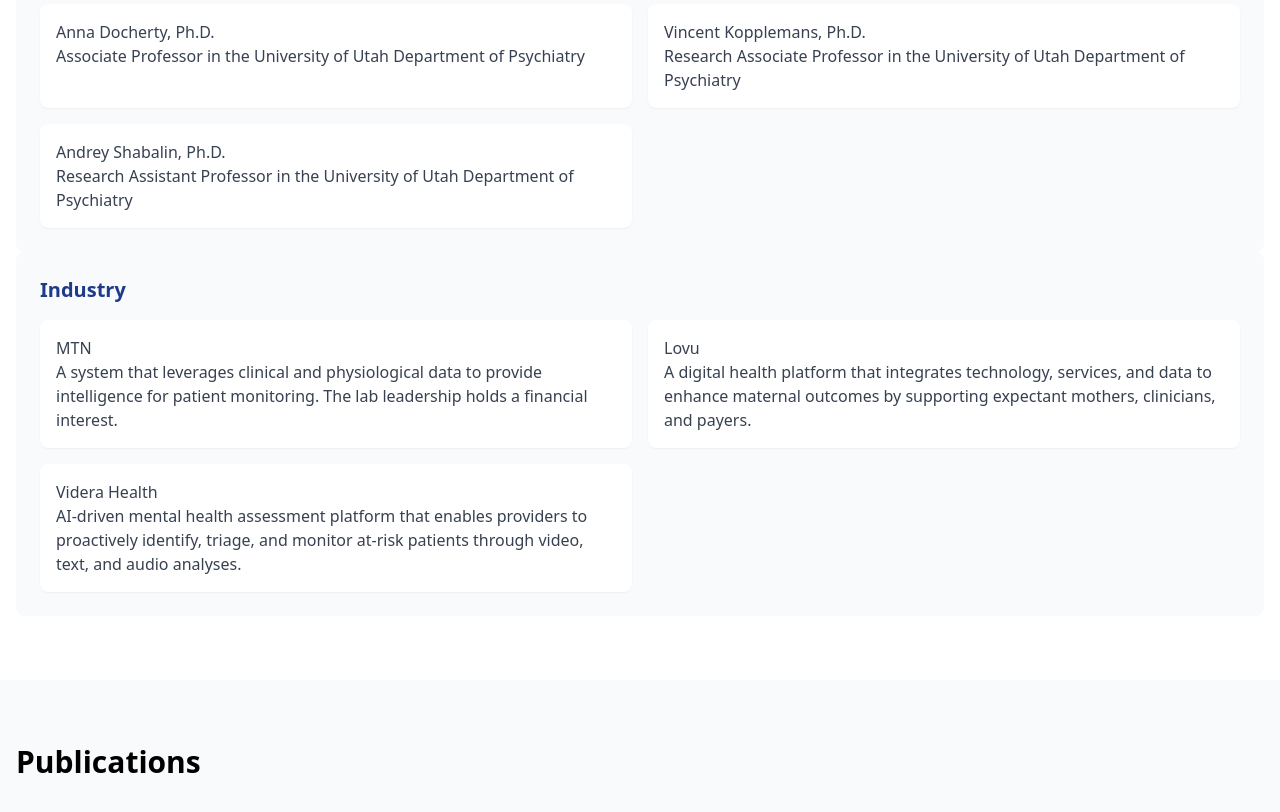
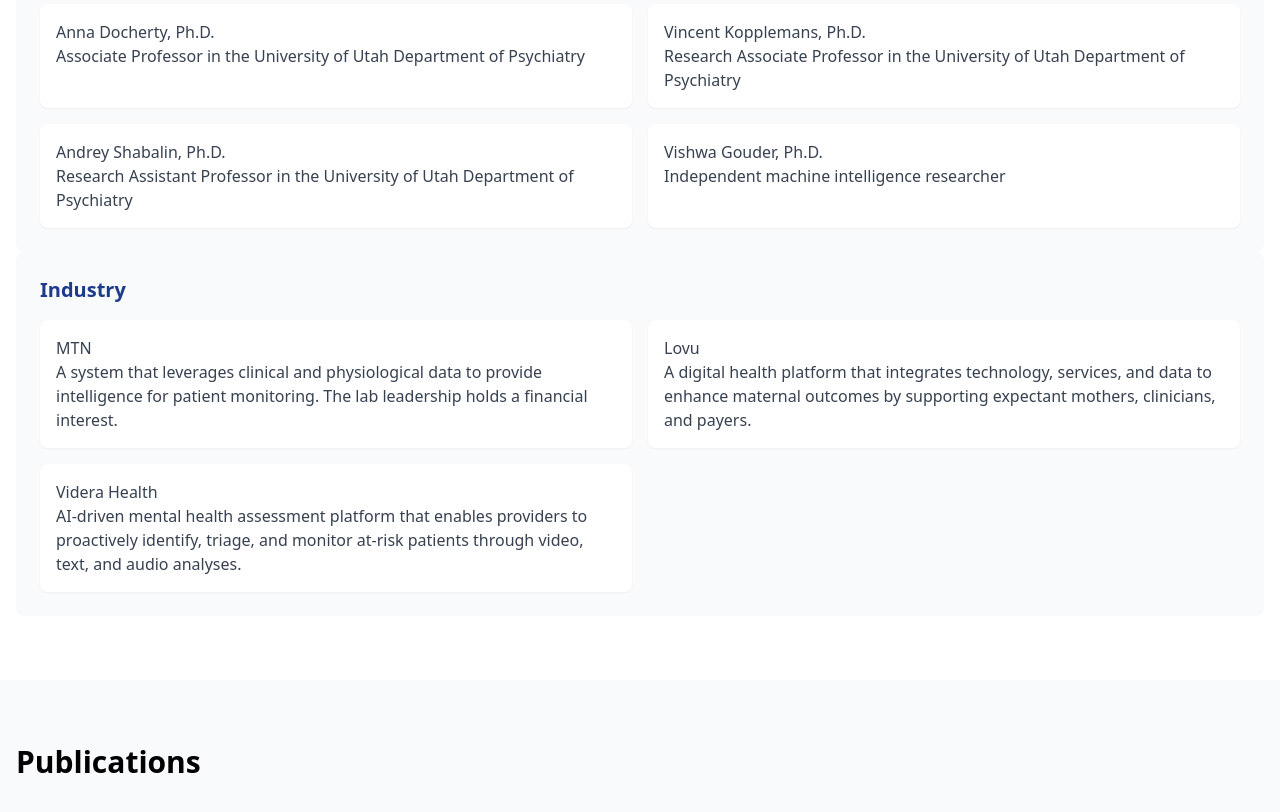
Before and after one commit to m-mi-lab/about, a plain HTML site: page index.html in a window 1280 px wide. Shown: the part 3080-3892 px from the top of the page. Drawn offline with nearby package versions, Linux system fonts and the light colour scheme.

Commit message:
added vishwa

```diff
--- a/index.html
+++ b/index.html
@@ -147,6 +147,9 @@
                 <div class="bg-white p-4 rounded-lg shadow-sm">
                     <p class="text-gray-700">Andrey Shabalin, Ph.D.<br>Research Assistant Professor in the University of Utah Department of Psychiatry</p>
                 </div>
+                <div class="bg-white p-4 rounded-lg shadow-sm">
+                    <p class="text-gray-700">Vishwa Gouder, Ph.D.<br>Independent machine intelligence researcher</p>
+                </div>
             </div>
         </div>
         <div class="bg-gray-50 p-6 rounded-lg">
```
